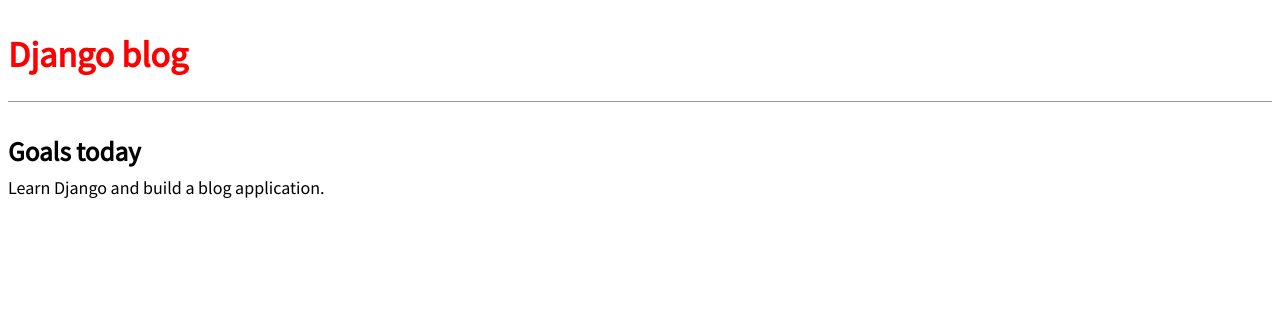
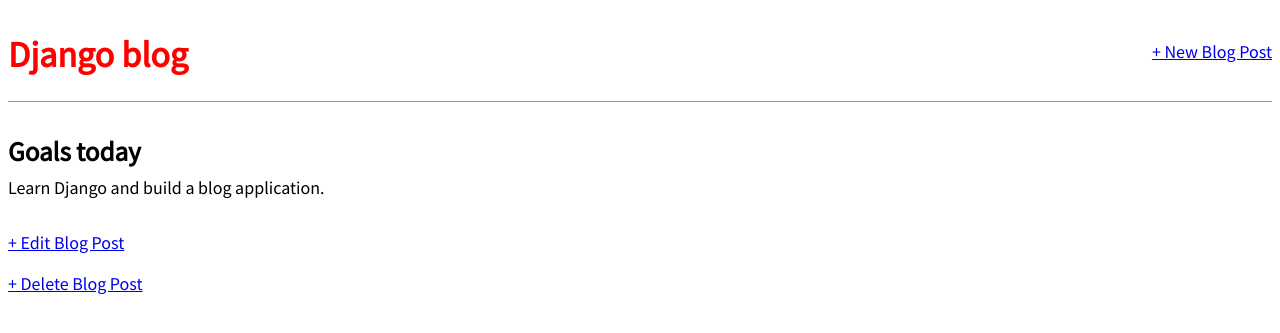
Before and after one commit to darinabird/django_blog_app, a Django app: page /post/2/ in a window 1280 px wide. Shown: the top 333 px of the page. Run offline with Django 3.2, Linux system fonts and the light colour scheme; data comes from the database, SQL or seed files in the repository; both versions use the stored data as it was after the commit.

Commit message:
blog app + forms

```diff
--- a/blog/models.py
+++ b/blog/models.py
@@ -1,4 +1,5 @@
 from django.db import models
+from django.urls import reverse
 
 
 class Post(models.Model):
@@ -11,3 +12,6 @@ class Post(models.Model):
 
     def __str__(self):
         return self.title
+
+    def get_absolute_url(self):
+        return reverse('post_detail', args=[str(self.id)])
--- a/blog/urls.py
+++ b/blog/urls.py
@@ -1,7 +1,18 @@
 from django.urls import path
-from .views import BlogListView, BlogDetailView
+from .views import (
+    BlogListView,
+    BlogDetailView,
+    BlogCreateView,
+    BlogUpdateView,
+    BlogDeleteView,
+)
 
 urlpatterns = [
+    path('post/<int:pk>/delete/',
+         BlogDeleteView.as_view(), name='post_delete'),
+    path('post/new/', BlogCreateView.as_view(), name='post_new'),
     path('post/<int:pk>/', BlogDetailView.as_view(), name='post_detail'),
+    path('post/<int:pk>/edit/',
+         BlogUpdateView.as_view(), name='post_edit'),
     path('', BlogListView.as_view(), name='home'),
 ]
--- a/blog/views.py
+++ b/blog/views.py
@@ -1,4 +1,7 @@
 from django.views.generic import ListView, DetailView
+from django.views.generic.edit import CreateView, UpdateView, DeleteView
+from django.urls import reverse_lazy
+
 from .models import Post
 
 
@@ -10,3 +13,21 @@ class BlogListView(ListView):
 class BlogDetailView(DetailView):
     model = Post
     template_name = 'post_detail.html'
+
+
+class BlogCreateView(CreateView):
+    model = Post
+    template_name = 'post_new.html'
+    fields = ['title', 'author', 'body']
+
+
+class BlogUpdateView(UpdateView):
+    model = Post
+    template_name = 'post_edit.html'
+    fields = ['title', 'body']
+
+
+class BlogDeleteView(DeleteView):
+    model = Post
+    template_name = 'post_delete.html'
+    success_url = reverse_lazy('home')
--- a/templates/base.html
+++ b/templates/base.html
@@ -1,18 +1,21 @@
-<!DOCTYPE html>
 {% load static %}
-<html lang="en">
+<html>
 <head>
-        <meta charset="UTF-8">
     <title>Django blog</title>
     <link href="https://fonts.googleapis.com/css?family=Source+Sans+Pro:400"
           rel="stylesheet">
     <link href="{% static 'css/base.css' %}" rel="stylesheet">
 </head>
 <body>
+<div>
     <header>
+        <div class="nav-left">
             <h1><a href="{% url 'home' %}">Django blog</a></h1>
+        </div>
+        <div class="nav-right">
+            <a href="{% url 'post_new' %}">+ New Blog Post</a>
+        </div>
     </header>
-    <div>
     {% block content %}
     {% endblock content %}
 </div>
--- a/templates/post_detail.html
+++ b/templates/post_detail.html
@@ -6,4 +6,6 @@
         <p>{{ post.body }}</p>
     </div>
 
+    <a href="{% url 'post_edit' post.pk %}">+ Edit Blog Post</a>
+    <p><a href="{% url 'post_delete' post.pk %}">+ Delete Blog Post</a></p>
 {% endblock content %}
```
Also changed, not shown: blog/tests.py (+25 -0 lines), templates/post_delete.html (added, +8 -0 lines), templates/post_edit.html (added, +8 -0 lines), templates/post_new.html (added, +8 -0 lines), db.sqlite3. Lines whose indentation alone changed are shown as unchanged.
